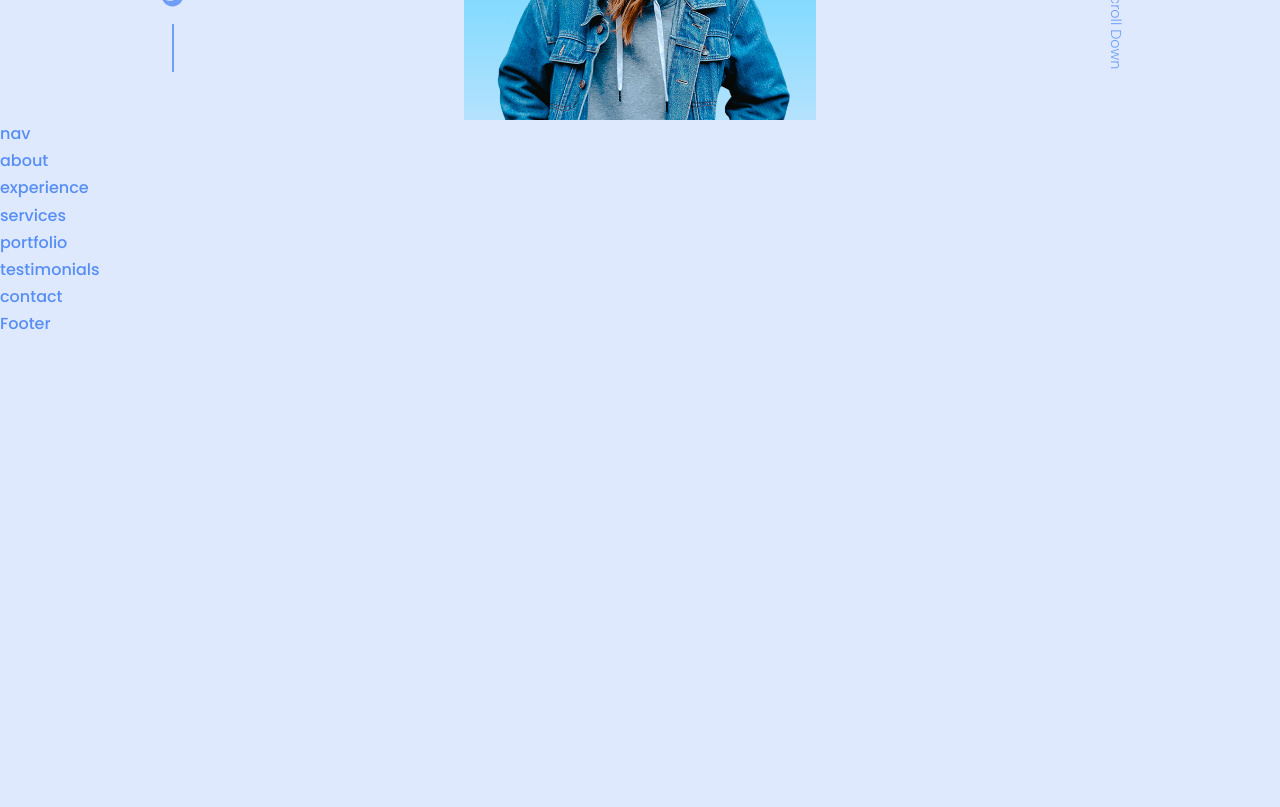
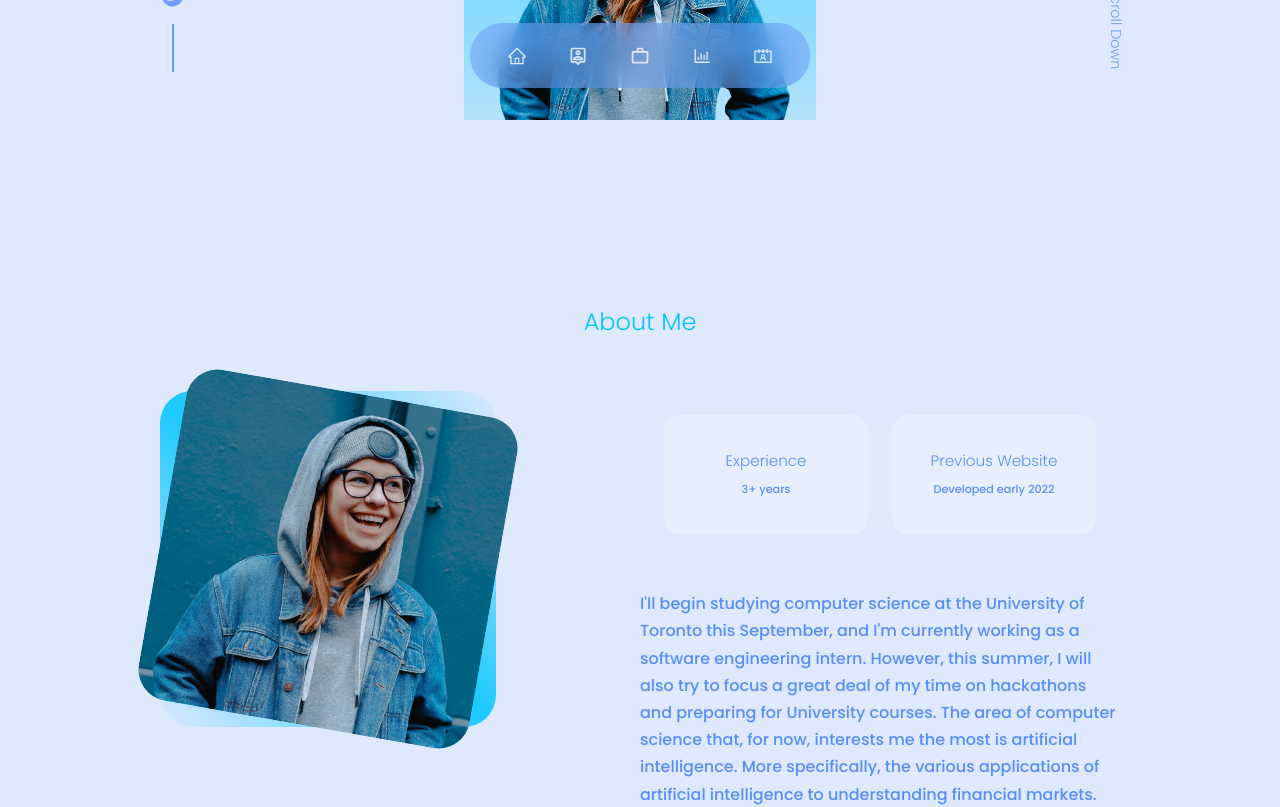
Before and after one commit to alexrosen45/person_website_v3, a React (Create React App) app in the folder personal_website-v3/: page / in a window 1280 px wide. Shown: the part 680-1487 px from the top of the page. Before the commit the page ends 1018 px from the top, so only its background shows below. Built offline with nearby package versions, Linux system fonts and the light colour scheme.

Commit message:
about section

```diff
--- a/personal_website-v3/src/components/about/about.css
+++ b/personal_website-v3/src/components/about/about.css
@@ -0,0 +1,106 @@
+.about__container {
+    display: grid;
+    grid-template-columns: 35% 50%;
+    gap: 15%;
+}
+
+.about__me {
+    width: 100%;
+    aspect-ratio: 1/1;
+    border-radius: 2rem;
+    background: linear-gradient(45deg, transparent, var(--color-primary), transparent);
+    display: grid;
+    place-items: center;
+}
+
+.about__me-image {
+    border-radius: 2rem;
+    overflow: hidden;
+    transform: rotate(10deg);
+    transition: var(--transition);
+}
+
+.about__me-image:hover {
+    transform: rotate(0);
+}
+
+.about__cards {
+    display: grid;
+    grid-template-columns: repeat(2, 1fr);
+    gap: 1.5rem;
+    padding: 1.5rem;
+}
+
+.about__card {
+    background: var(--color-bg-variant);
+    border: 1px solid transparent;
+    border-radius: 1rem;
+    padding: 2rem;
+    text-align: center;
+    transition: var(--transition);
+}
+
+.about__card:hover {
+    background: tranparent;
+    border-color: var(--color-text-light);
+    cursor: pointer;
+}
+
+.about__icon {
+    color: var(--color-primary);
+    font-size: 4rem;
+    margin-bottom: 1rem;
+}
+
+.about__card h5 {
+    font-size: 0.95rem;
+    color: var(--color-text)
+}
+
+.about__card small {
+    font-size: 0.7rem;
+    color: var(--color-text);
+}
+
+.about__content p {
+    margin: 2rem 0 2.6rem;
+    color: var(--color-text);
+}
+
+/* media queries for medium devices */
+@media screen and (max-width: 1024px) {
+    .about__container {
+        grid-template-columns: 1fr;
+        gap: 0;
+    }
+
+    .about__me {
+        width: 50%;
+        margin: 2rem auto 4rem;
+    }
+
+    .about__content p {
+        margin: 1rem 0 1.5rem;
+    }
+}
+
+/* media queries for small devices */
+@media screen and (max-width: 600px) {
+    .about__me {
+        width: 65%;
+        margin: 0 auto 3rem;
+    }
+
+    .about__cards {
+        grid-template-columns: 1fr 1fr;
+        gap: 1rem;
+    }
+
+    .about_-content {
+        text-align: center;
+    }
+
+    .about__content p {
+        margin: 1.5rem 0;
+    }
+}
--- a/personal_website-v3/src/components/about/about.jsx
+++ b/personal_website-v3/src/components/about/about.jsx
@@ -1,11 +1,40 @@
 import React from 'react'
 import './about.css'
+import Photo from '../../assets/me-about.jpg'
 
 const about = () => {
     return (
-        <div>
-            about
-        </div>
+        <section id='about'>
+            <br />
+            <br />
+            <h2>About Me</h2>
+            <div className="container about__container">
+                <div className="about__me">
+                    <div className="about__me-image">
+                        <img src={Photo} alt="about image" />
+                    </div>
+                </div>
+                <div className="about__content">
+                    <div className="about__cards">
+                        <a href="https://www.linkedin.com/in/alex-rosen-7152281b7/">
+                            <article className='about__card'>
+                                <h5>Experience</h5>
+                                <small>3+ years</small>
+                            </article>
+                        </a>
+                        <a href="https://arpersonalwebsite.com/">
+                            <article className='about__card'>
+                                <h5>Previous Website</h5>
+                                <small>Developed early 2022</small>
+                            </article>
+                        </a>
+                    </div>
+                    <p>
+                        I'll begin studying computer science at the University of Toronto this September, and I'm currently working as a software engineering intern. However, this summer, I will also try to focus a great deal of my time on hackathons and preparing for University courses. The area of computer science that, for now, interests me the most is artificial intelligence. More specifically, the various applications of artificial intelligence to understanding financial markets. Have fun exploring my projects, and feel free to contact me below if you have questions about my resume or proposals for interesting open-source projects.
+                    </p>
+                </div>
+            </div>
+        </section>
     )
 }
 
--- a/personal_website-v3/src/components/contact/contact.jsx
+++ b/personal_website-v3/src/components/contact/contact.jsx
@@ -3,9 +3,7 @@ import './contact.css'
 
 const contact = () => {
     return (
-        <div>
-            contact
-        </div>
+        <section id='contact'>contact</section>
     )
 }
 
--- a/personal_website-v3/src/components/experience/experience.jsx
+++ b/personal_website-v3/src/components/experience/experience.jsx
@@ -3,9 +3,7 @@ import './experience.css'
 
 const experience = () => {
     return (
-        <div>
-            experience
-        </div>
+        <section id='experience'>experience</section>
     )
 }
 
--- a/personal_website-v3/src/components/nav/nav.css
+++ b/personal_website-v3/src/components/nav/nav.css
@@ -0,0 +1,29 @@
+nav {
+    background: rgba(112, 159, 245, 0.55);
+    width: max-content;
+    display: block;
+    padding: 0.5rem 1.4rem;
+    z-index: 2;
+    position: fixed;
+    left: 50%;
+    transform: translate(-50%);
+    bottom: 2rem;
+    display: flex;
+    gap: 0.8rem;
+    border-radius: 3rem;
+    backdrop-filter: blur(15px);
+}
+
+nav a {
+    background: transparent;
+    padding: 0.9rem;
+    border-radius: 50%;
+    display: flex;
+    color: rgba(255, 255, 255, 0.8);
+    font-size: 1.4rem;
+}
+
+nav a:hover {
+    background: rgba(255, 255, 255, 0.1);
+    color: rgba(255, 255, 255, 1);
+}
--- a/personal_website-v3/src/components/nav/nav.jsx
+++ b/personal_website-v3/src/components/nav/nav.jsx
@@ -1,9 +1,20 @@
 import React from 'react'
 import './nav.css'
+import { AiOutlineHome } from 'react-icons/ai'
+import { MdOutlinePersonPin } from 'react-icons/md'
+import { MdWorkOutline } from 'react-icons/md'
+import { AiOutlineBarChart } from 'react-icons/ai'
+import { AiOutlineContacts } from 'react-icons/ai'
 
 const nav = () => {
     return (
-        <div>nav</div>
+        <nav>
+            <a href="#"><AiOutlineHome size={20} /></a>
+            <a href="#about"><MdOutlinePersonPin size={20} /></a>
+            <a href="#experience"><MdWorkOutline size={20} /></a>
+            <a href="#portfolio"><AiOutlineBarChart size={20} /></a>
+            <a href="#contact"><AiOutlineContacts size={20} /></a>
+        </nav>
     )
 }
 
--- a/personal_website-v3/src/components/portfolio/portfolio.jsx
+++ b/personal_website-v3/src/components/portfolio/portfolio.jsx
@@ -3,9 +3,7 @@ import './portfolio'
 
 const portfolio = () => {
     return (
-        <div>
-            portfolio
-        </div>
+        <section id='portfolio'>portfolio</section>
     )
 }
 
--- a/personal_website-v3/src/index.css
+++ b/personal_website-v3/src/index.css
@@ -65,6 +65,7 @@ h1 {
 
 section {
     margin-top: 8rem;
+    height: 100vh;
 }
 
 section>h2,
```
